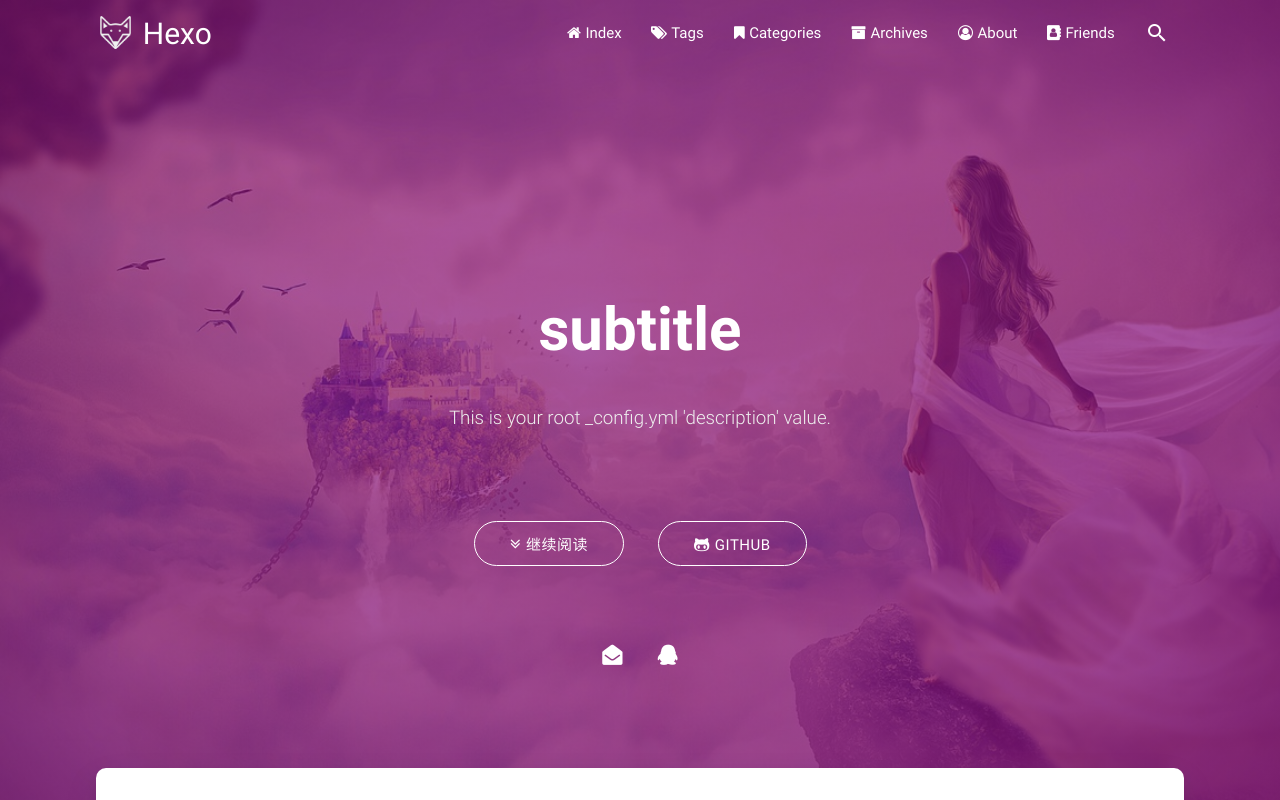
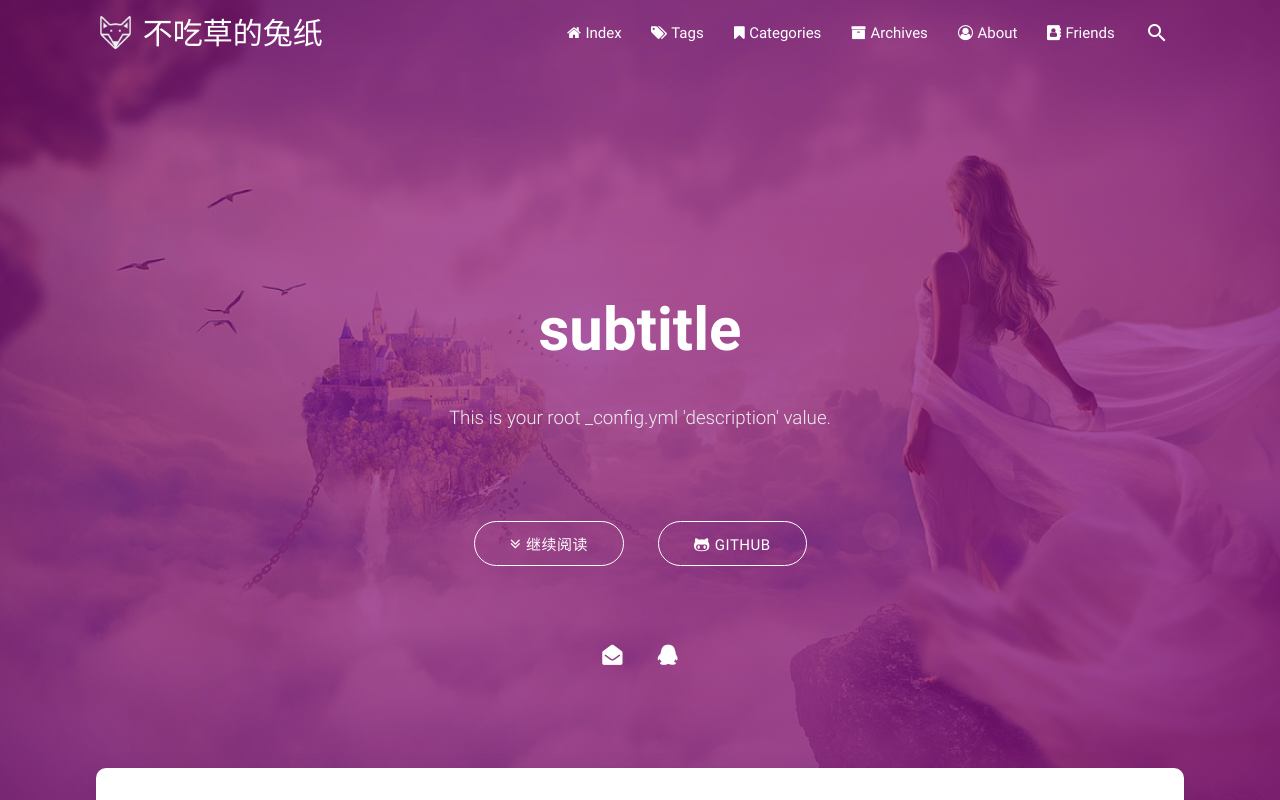
Before and after one commit to s020342/s020342.github.io, a plain HTML site: page index.html in a window 1280 px wide. Shown: the top 800 px of the page. Drawn offline with Linux system fonts and the light colour scheme; some packages are replaced by stand-ins of ours; no server answers; a script that the page names is missing.

Commit message:
Site updated: 2019-02-18 20:46:10

```diff
--- a/index.html
+++ b/index.html
@@ -4,8 +4,8 @@
 
 <head><meta name="generator" content="Hexo 3.8.0">
     <meta charset="utf-8">
-    <meta name="keywords" content="Hexo">
-    <meta name="description" content="Hexo">
+    <meta name="keywords" content="不吃草的兔纸">
+    <meta name="description" content="不吃草的兔纸">
     <meta http-equiv="X-UA-Compatible" content="IE=edge">
     <meta name="viewport" content="width=device-width, initial-scale=1.0">
     <meta name="renderer" content="webkit|ie-stand|ie-comp">
@@ -13,7 +13,7 @@
     <meta name="format-detection" content="telephone=no">
     <meta name="apple-mobile-web-app-capable" content="yes">
     <meta name="apple-mobile-web-app-status-bar-style" content="black-translucent">
-    <title>Hexo</title>
+    <title>不吃草的兔纸</title>
     <link rel="icon" type="image/png" href="/favicon.png">
 
     <link rel="stylesheet" type="text/css" href="/libs/awesome/css/font-awesome.min.css">
@@ -39,7 +39,7 @@
 
                         <img src="/medias/logo.png" class="logo-img hide-on-small-only">
 
-                        <span class="logo-span">Hexo</span>
+                        <span class="logo-span">不吃草的兔纸</span>
                     </a>
                 </div>
 
@@ -115,7 +115,7 @@
 
         <img src="/medias/logo.png" class="logo-img circle responsive-img">
 
-        <div class="logo-name">Hexo</div>
+        <div class="logo-name">不吃草的兔纸</div>
         <div class="logo-desc">
 
             Never really desperate, only the lost of the soul.
```
Also changed, not shown: 2019/02/18/hello-world/index.html (+5 -5 lines), archives/2019/02/index.html (+5 -5 lines), archives/2019/index.html (+5 -5 lines), archives/index.html (+5 -5 lines).
